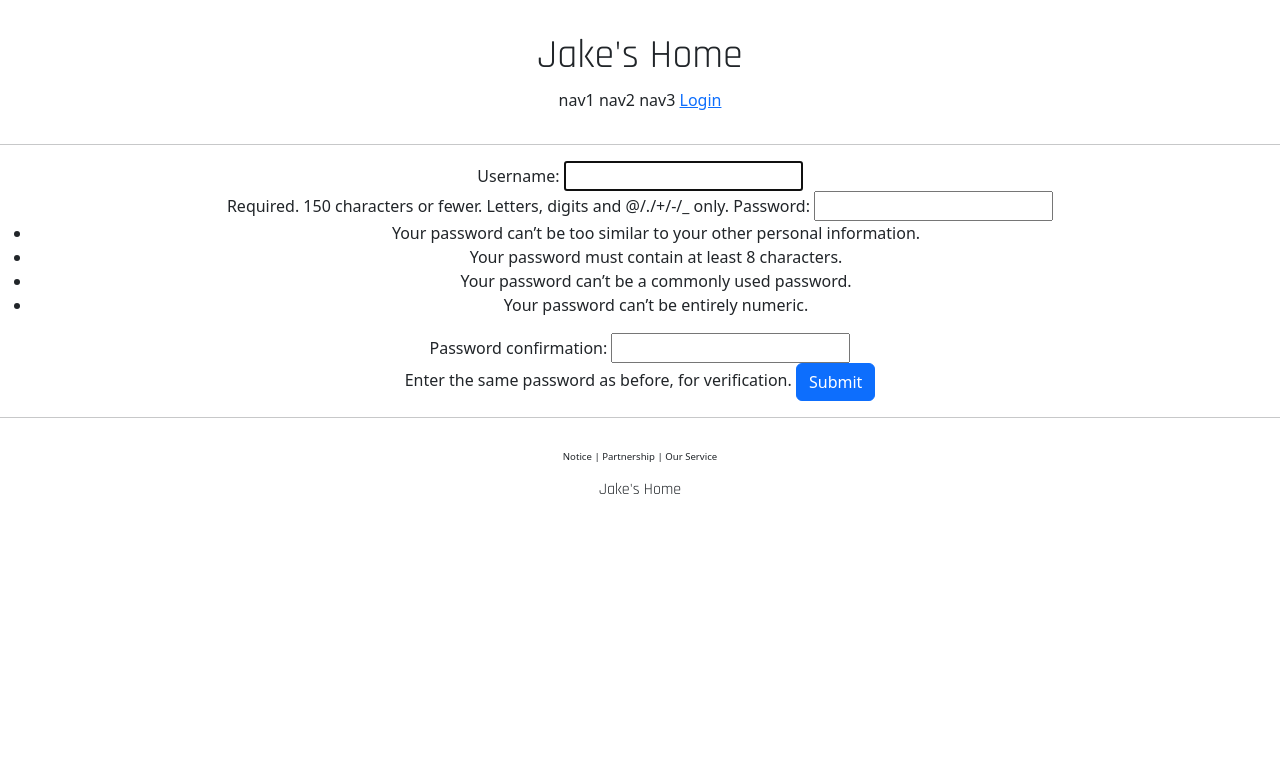
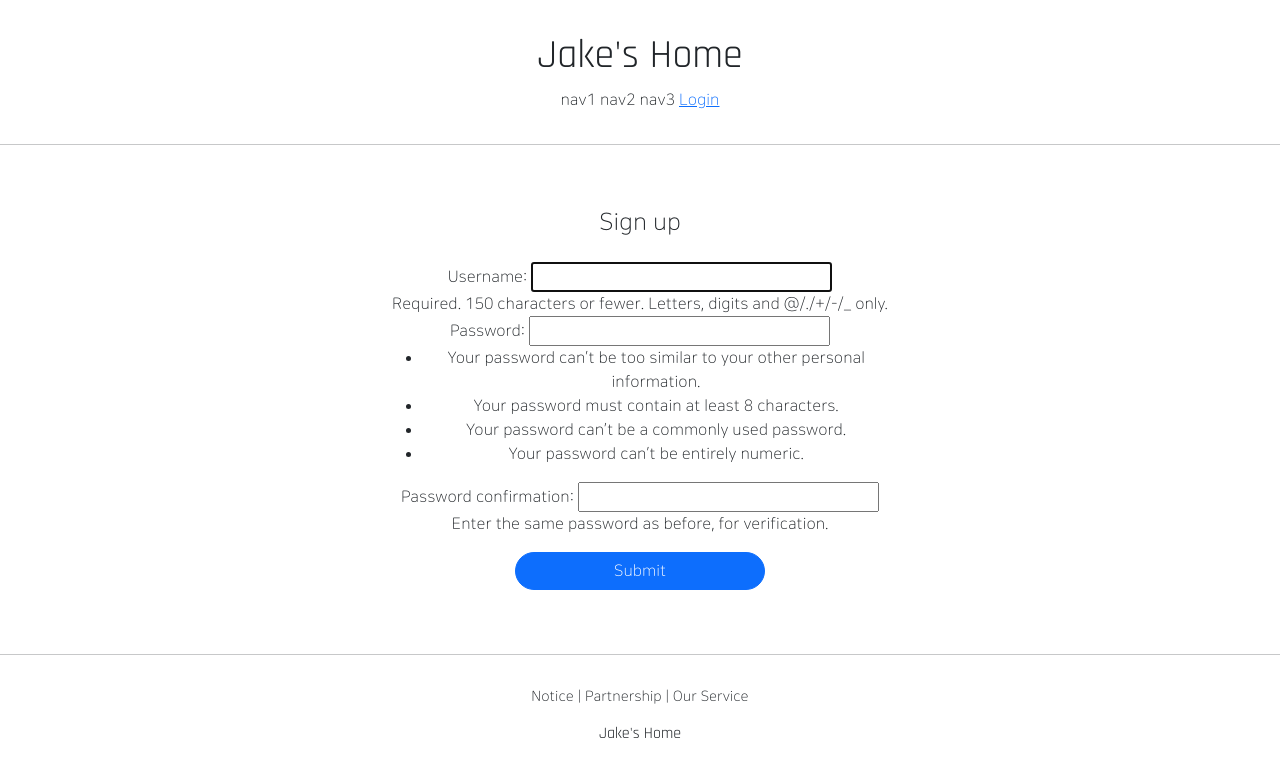
Before and after one commit to JuhoYoun/My-Home, a Django app: page /account/create/ in a window 1280 px wide. Shown: the top 777 px of the page. Run offline with Django 4.2, Linux system fonts and the light colour scheme; some libraries are stand-ins or nearby versions.

Commit message:
Lecture 23

```diff
--- a/accountapp/templates/accountapp/create.html
+++ b/accountapp/templates/accountapp/create.html
@@ -1,11 +1,15 @@
 {% extends 'base.html' %}
+{% load django_bootstrap5 %}
 
 {% block content %}
-    <div style="text-align: center;">
+    <div style="text-align: center; max-width: 500px; margin: 4rem auto;">
+        <div class="mb-4">
+            <h4>Sign up</h4>
+        </div>
         <form action="{% url 'accountapp:create' %}" method="post">
             {% csrf_token %}
             {{ form }}
-            <input type="submit" class="btn btn-primary">
+            <input type="submit" class="btn btn-primary rounded-pill col-6 mt-3">
         </form>
     </div>
 {% endblock %}
--- a/pinterest/settings.py
+++ b/pinterest/settings.py
@@ -49,6 +49,8 @@ INSTALLED_APPS = [
     "django.contrib.messages",
     "django.contrib.staticfiles",
     "accountapp",
+    "django_bootstrap5",
+    "bootstrap4",
 ]
 
 MIDDLEWARE = [
--- a/static/base.css
+++ b/static/base.css
@@ -1,14 +1,14 @@
 .jake_header {
-    text-align:center;
+    text-align: center;
     margin: 2rem 0;
 }
 .jake_footer {
-    text-align:center;
+    text-align: center;
     margin-top: 2rem;
 }
 .jake_logo {
     font-family: 'Rajdhani', sans-serif;
 }
-.jake_footer_button {
-    font-size: .6rem;
+.jake_footer .jake_footer_button {
+    font-size: .9rem;
 }
--- a/templates/base.html
+++ b/templates/base.html
@@ -1,7 +1,7 @@
 <!DOCTYPE html>
 <html lang="en">
   {% include 'head.html' %}
-  <body>
+  <body style="font-family: 'NanumSquareRoundOTFL';">
     {% include 'header.html' %}
 
     <hr>
--- a/templates/head.html
+++ b/templates/head.html
@@ -12,4 +12,27 @@
     <link href="https://fonts.googleapis.com/css2?family=Rajdhani&display=swap" rel="stylesheet">
     <!--DEFAULT CSS LINK-->
     <link rel="stylesheet" type="text/css" href="{% static 'base.css' %}">
+    <!--Fonts from static-->
+    <style>
+        @font-face {
+            font-family: 'NanumSquareRoundOTFB';
+            src: local('NanumSquareRoundOTFB'),
+            url("{% static 'fonts/NanumSquareRoundOTFB.otf' %}") format("opentype");
+        }
+        @font-face {
+            font-family: 'NanumSquareRoundOTFEB';
+            src: local('NanumSquareRoundOTFEB'),
+            url("{% static 'fonts/NanumSquareRoundOTFEB.otf' %}") format("opentype");
+        }
+        @font-face {
+            font-family: 'NanumSquareRoundOTFL';
+            src: local('NanumSquareRoundOTFL'),
+            url("{% static 'fonts/NanumSquareRoundOTFL.otf' %}") format("opentype");
+        }
+         @font-face {
+            font-family: 'NanumSquareRoundOTFR';
+            src: local('NanumSquareRoundOTFR'),
+            url("{% static 'fonts/NanumSquareRoundOTFR.otf' %}") format("opentype");
+        }
+    </style>
 </head>
```
Also changed, not shown: accountapp/templates/accountapp/login.html (+8 -3 lines), static/fonts/NanumSquareRoundOTFB.otf (added), static/fonts/NanumSquareRoundOTFEB.otf (added), static/fonts/NanumSquareRoundOTFL.otf (added), static/fonts/NanumSquareRoundOTFR.otf (added).
